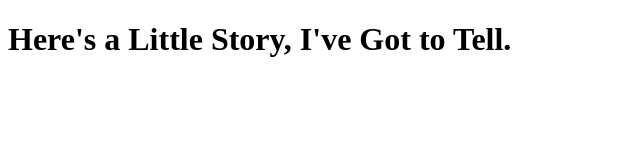
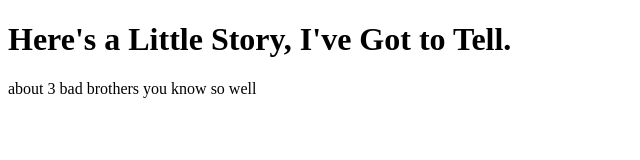
Before and after one commit to illfriday/nucampProjects, a plain HTML site: page index.html in a window 1280 px wide. Shown: the whole page, without its empty margins (0-640 px from the left). Drawn offline with Linux system fonts and the light colour scheme.

Commit message:
add body text

```diff
--- a/index.html
+++ b/index.html
@@ -7,5 +7,6 @@
 </head>
 <body>
   <h1>Here's a Little Story, I've Got to Tell.</h1>
+  <p>about 3 bad brothers you know so well</p>
 </body>
 </html>
```
